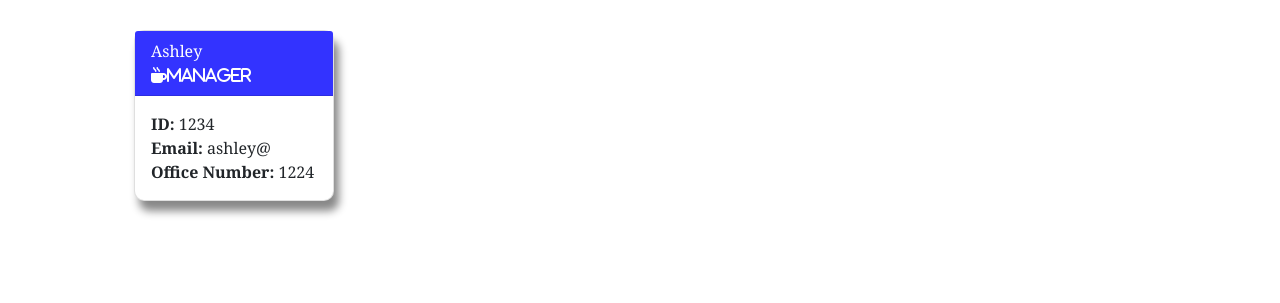
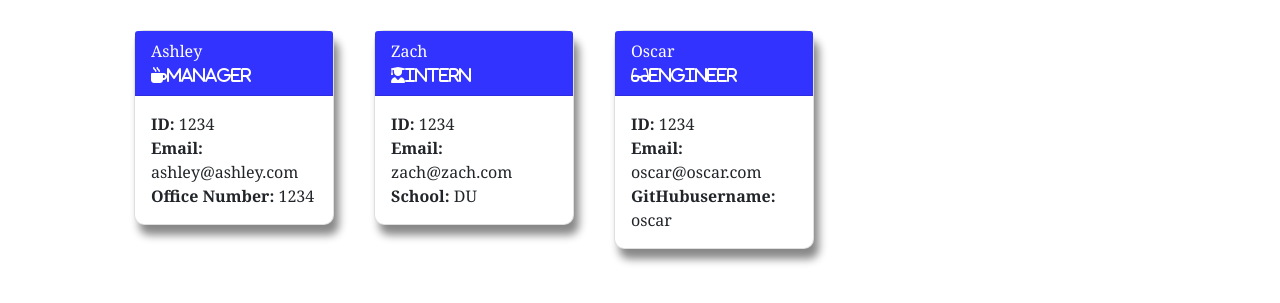
Before and after one commit to ashleykohladler/Team-Profile-Generator, a website: page team.html in a window 1280 px wide. Shown: the part 73-376 px from the top of the page. Drawn offline with nearby package versions, Linux system fonts and the light colour scheme.

```diff
--- a/team.html
+++ b/team.html
@@ -29,16 +29,62 @@
                 1234
           </div>
           <div class="form-group"><b>Email:</b>
-             ashley@
+             ashley@ashley.com
           </div>
           <div class="form-group"><b>Office Number:</b>
-               1224
+               1234
           </div>
           </form>
       </div>
     </div>
   </div>
-  </li>
+  </li> <div class='container'>
+    <ul class="ul"> <li>
+    <div class="col-md-3">
+    <div class="card cardbody">
+    <div class="card-header font: text-white" style="background: #3333ff">
+                Zach<br>
+                <div class="fas fa-user-graduate">Intern</div>
+                </div>
+    <div class="card-body">
+        <form role="form">
+        <div class="form-group"><b>ID:</b>
+            1234
+        </div>
+        <div class="form-group"><b>Email:</b>
+            zach@zach.com
+        </div>
+        <div class="form-group"><b>School:</b>
+            DU
+        </div>
+        </form>
+    </div>
+    </div>
+</div>
+</li> <div class='container'>
+    <ul class="ul"> <li>
+    <div class="col-md-3">
+    <div class="card cardbody">
+    <div class="card-header font: text-white" style="background: #3333ff">
+                Oscar<br>
+                <div class="fas fa-glasses">Engineer</div>
+                </div>
+    <div class="card-body">
+        <form role="form">
+        <div class="form-group"><b>ID:</b>
+            1234
+        </div>
+        <div class="form-group"><b>Email:</b>
+            oscar@oscar.com
+        </div>
+        <div class="form-group"><b>GitHubusername:</b>
+            oscar
+        </div>
+        </form>
+    </div>
+    </div>
+</div>
+</li>
     <script src="https://cdn.jsdelivr.net/npm/bootstrap@5.0.0-beta3/dist/js/bootstrap.bundle.min.js" integrity="sha384-JEW9xMcG8R+pH31jmWH6WWP0WintQrMb4s7ZOdauHnUtxwoG2vI5DkLtS3qm9Ekf" crossorigin="anonymous"></script>
     </body>
     </html>
```
Also changed, not shown: Images/PassedTests.png (added), README.md, 2 other files.
